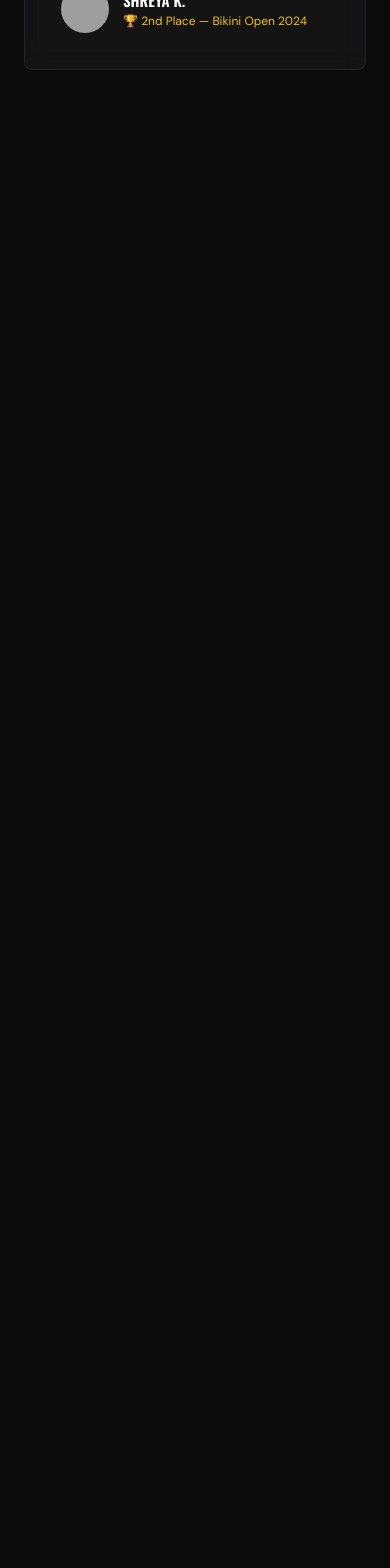
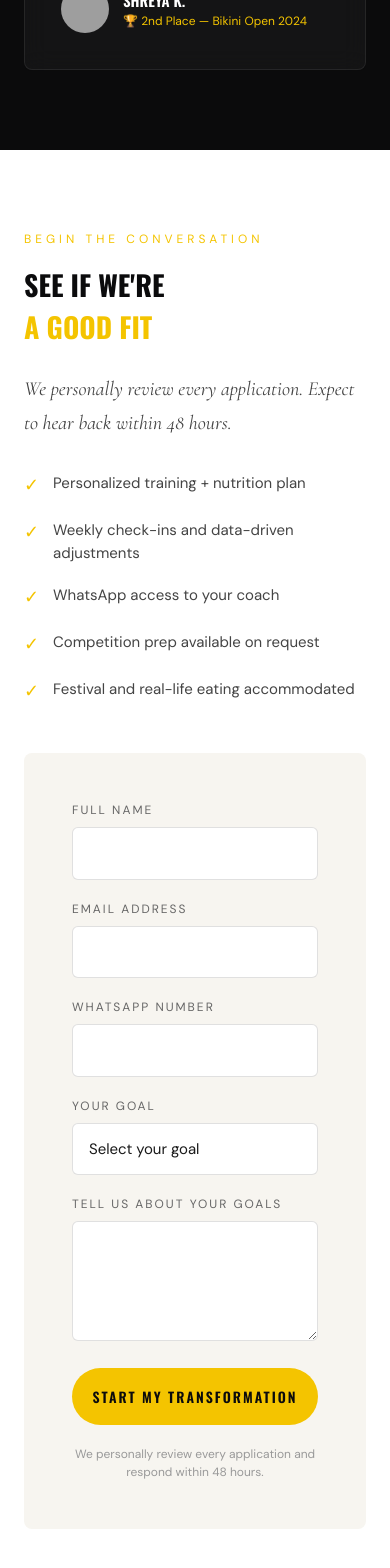
Before and after one commit to krishanu2/transformrs, a React (Vite) app: page / in a window 390 px wide. Shown: the part 8070-9638 px from the top of the page. Before the commit the page ends 8220 px from the top, so only its background shows below. Built offline with nearby package versions, Linux system fonts and the light colour scheme; grey boxes are pictures that could not be loaded.

Commit message:
Add ContactSection with intake form and gold focus states

```diff
--- a/src/App.jsx
+++ b/src/App.jsx
@@ -6,6 +6,7 @@ import PhotoGridSection from './components/PhotoGridSection'
 import CoachesSection from './components/CoachesSection'
 import ProgramsSection from './components/ProgramsSection'
 import TestimonialsSection from './components/TestimonialsSection'
+import ContactSection from './components/ContactSection'
 
 export default function App() {
   return (
@@ -18,6 +19,7 @@ export default function App() {
       <CoachesSection />
       <ProgramsSection />
       <TestimonialsSection />
+      <ContactSection />
     </div>
   )
 }
--- /dev/null
+++ b/src/components/ContactSection.jsx
@@ -0,0 +1,118 @@
+import { useState } from 'react'
+
+const inputStyle = {
+  width: '100%',
+  background: '#FFF',
+  border: '1px solid rgba(0,0,0,0.12)',
+  borderRadius: '6px',
+  padding: '14px 16px',
+  fontFamily: 'DM Sans, sans-serif',
+  fontSize: '15px',
+  color: '#1A1A1A',
+  outline: 'none',
+  boxSizing: 'border-box',
+  transition: 'border-color 200ms ease',
+}
+
+const labelStyle = {
+  fontFamily: 'DM Sans, sans-serif',
+  fontSize: '12px',
+  letterSpacing: '2px',
+  color: '#666',
+  textTransform: 'uppercase',
+  display: 'block',
+  marginBottom: '8px',
+}
+
+function goldFocus(e) {
+  e.currentTarget.style.borderColor = '#F4C400'
+}
+function clearFocus(e) {
+  e.currentTarget.style.borderColor = 'rgba(0,0,0,0.12)'
+}
+
+const benefits = [
+  'Personalized training + nutrition plan',
+  'Weekly check-ins and data-driven adjustments',
+  'WhatsApp access to your coach',
+  'Competition prep available on request',
+  'Festival and real-life eating accommodated',
+]
+
+export default function ContactSection() {
+  const [submitted, setSubmitted] = useState(false)
+
+  function handleSubmit(e) {
+    e.preventDefault()
+    setSubmitted(true)
+  }
+
+  return (
+    <section style={{ background: '#FFFFFF', padding: 'clamp(80px, 10vw, 120px) clamp(24px, 4vw, 96px)' }}>
+      <div className="grid grid-cols-1 md:grid-cols-2" style={{ maxWidth: '1200px', margin: '0 auto', gap: '48px', alignItems: 'start' }}>
+        <div>
+          <p style={{ fontFamily: 'DM Sans, sans-serif', fontSize: '12px', letterSpacing: '4px', color: '#F4C400', textTransform: 'uppercase', marginBottom: '16px' }}>
+            Begin the Conversation
+          </p>
+          <h2 style={{ fontFamily: 'Oswald, sans-serif', fontWeight: 700, fontSize: 'clamp(28px, 4vw, 52px)', color: '#0B0B0C', textTransform: 'uppercase', marginBottom: '24px' }}>
+            See If We're<br /><span style={{ color: '#F4C400' }}>A Good Fit</span>
+          </h2>
+          <p style={{ fontFamily: 'Cormorant Garamond, serif', fontStyle: 'italic', fontSize: '20px', color: '#444', lineHeight: 1.7, marginBottom: '32px' }}>
+            We personally review every application. Expect to hear back within 48 hours.
+          </p>
+          <div style={{ display: 'flex', flexDirection: 'column', gap: '20px' }}>
+            {benefits.map((text) => (
+              <div key={text} style={{ display: 'flex', gap: '14px' }}>
+                <span style={{ color: '#F4C400', fontSize: '18px' }}>✓</span>
+                <span style={{ fontFamily: 'DM Sans, sans-serif', fontSize: '15px', color: '#444' }}>{text}</span>
+              </div>
+            ))}
+          </div>
+        </div>
+
+        <form onSubmit={handleSubmit} style={{ background: '#F7F5F0', borderRadius: '8px', padding: '48px', display: 'flex', flexDirection: 'column', gap: '20px' }}>
+          {['Full Name', 'Email Address', 'WhatsApp Number'].map((label) => (
+            <div key={label}>
+              <label style={labelStyle}>{label}</label>
+              <input
+                required
+                type={label.includes('Email') ? 'email' : label.includes('Number') ? 'tel' : 'text'}
+                style={inputStyle}
+                onFocus={goldFocus}
+                onBlur={clearFocus}
+              />
+            </div>
+          ))}
+
+          <div>
+            <label style={labelStyle}>Your Goal</label>
+            <select required style={{ ...inputStyle, appearance: 'none' }} onFocus={goldFocus} onBlur={clearFocus} defaultValue="">
+              <option value="" disabled>Select your goal</option>
+              <option>Sustainable fat loss / body recomposition</option>
+              <option>Contest / bikini prep</option>
+              <option>Posing coaching only</option>
+              <option>Group training</option>
+              <option>Not sure yet</option>
+            </select>
+          </div>
+
+          <div>
+            <label style={labelStyle}>Tell Us About Your Goals</label>
+            <textarea rows={4} style={{ ...inputStyle, resize: 'vertical' }} onFocus={goldFocus} onBlur={clearFocus} />
+          </div>
+
+          <button
+            type="submit"
+            style={{ background: '#F4C400', color: '#0B0B0C', fontFamily: 'Oswald, sans-serif', fontWeight: 600, fontSize: '14px', letterSpacing: '2px', textTransform: 'uppercase', padding: '18px', borderRadius: '999px', border: 'none', cursor: 'pointer', width: '100%', minHeight: '52px' }}
+          >
+            {submitted ? 'Application Received' : 'Start My Transformation'}
+          </button>
+
+          <p style={{ fontFamily: 'DM Sans, sans-serif', fontSize: '12px', color: '#999', textAlign: 'center' }}>
+            We personally review every application and respond within 48 hours.
+          </p>
+        </form>
+      </div>
+    </section>
+  )
+}
```
